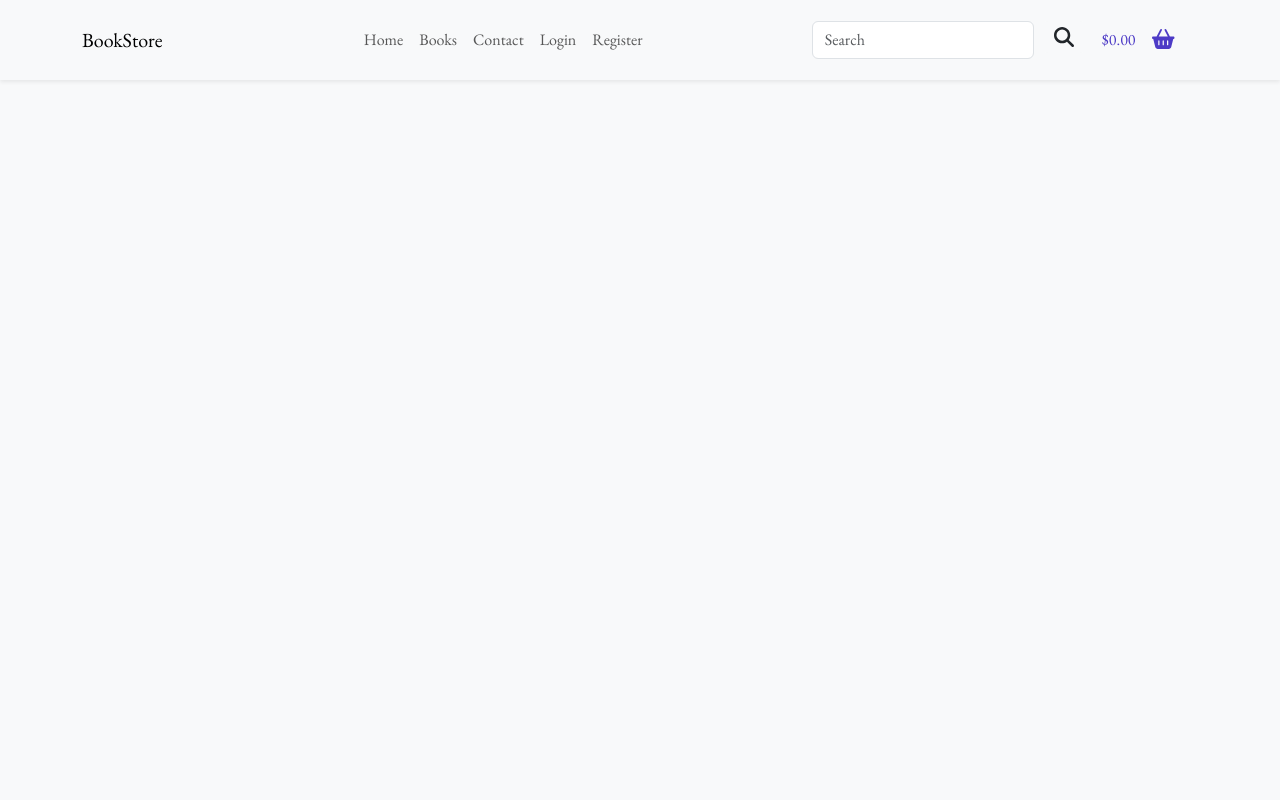
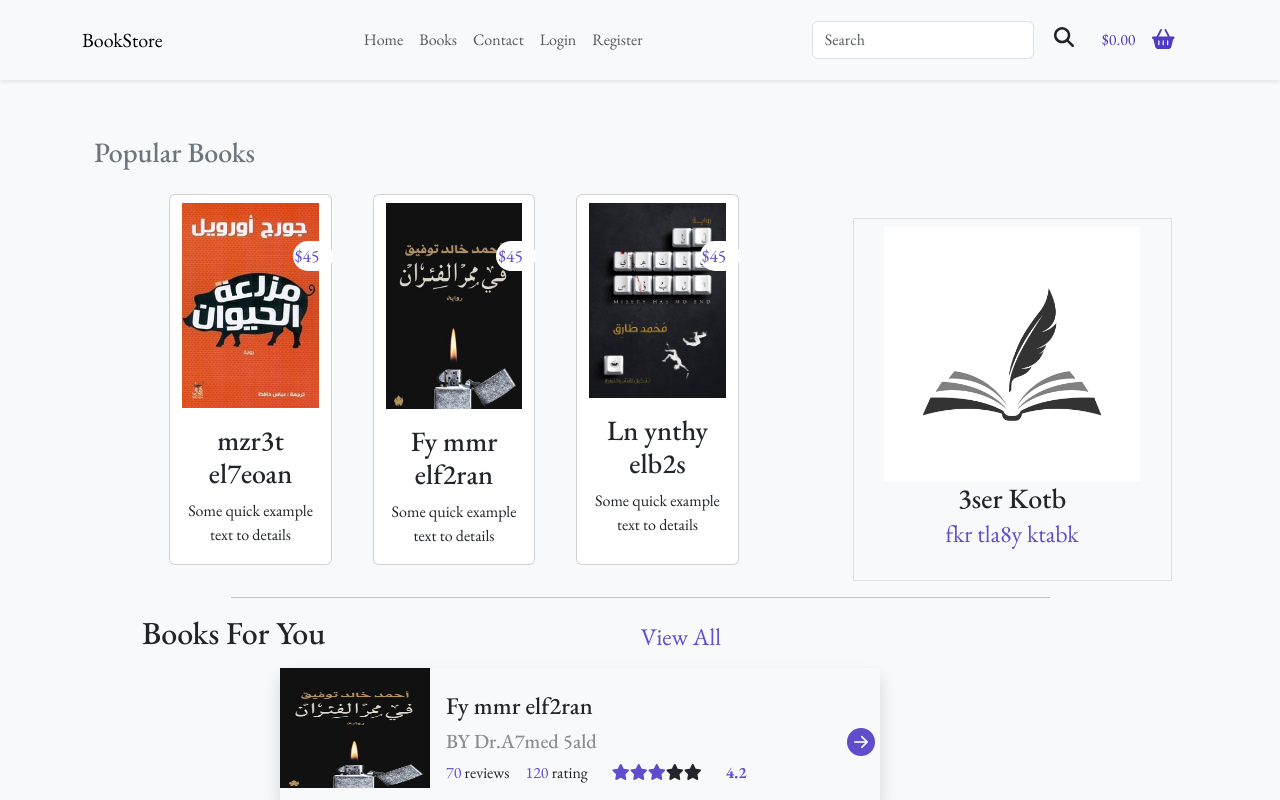
Before and after one commit to alibayomy/Book-Store-Client-Side-React, a React (Create React App) app in the folder bookstore/: page /dashboard in a window 1280 px wide. Shown: the top 800 px of the page. Built offline with nearby package versions, Linux system fonts and the light colour scheme.

Commit message:
odified app.js

```diff
--- a/bookstore/src/App.js
+++ b/bookstore/src/App.js
@@ -41,6 +41,8 @@ const App = () => {
             component={PublishABook}
           ></Route>
           <Route exact path="/search" component={Search} />
+          <Route exact path='/dashboard' component={Dashboard} />
+          <React exact path='/publisher/order' component={PublisherOrderList} />
         </Switch>
       </div>
     </Router>
```
